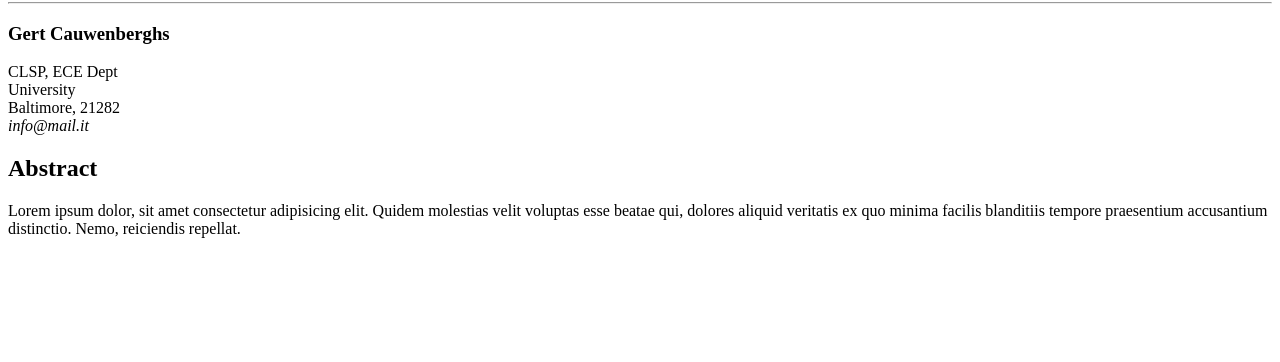
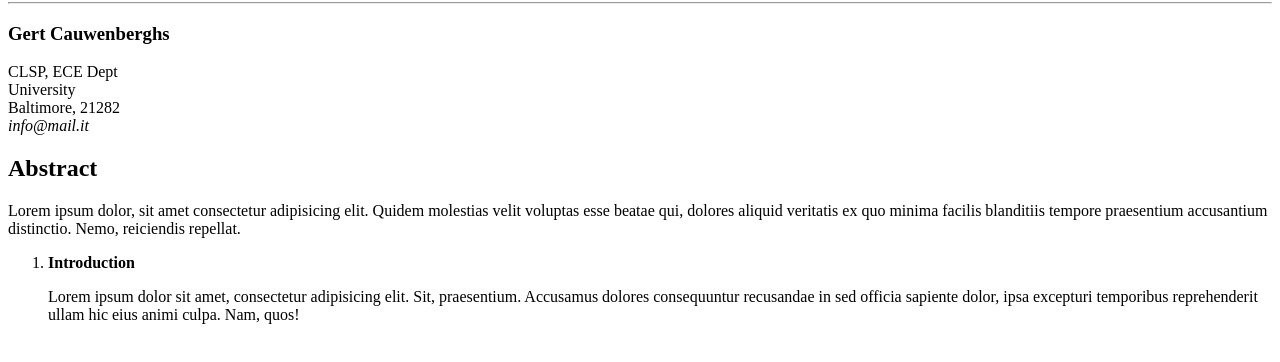
Before and after one commit to emanuele246gi/paper-scientifico, a plain HTML site: page index.html in a window 1280 px wide. Shown: the part 78-440 px from the top of the page. Drawn offline with Linux system fonts and the light colour scheme.

Commit message:
add lista

```diff
--- a/index.html
+++ b/index.html
@@ -29,6 +29,13 @@
         <section>
             <h2>Abstract</h2>
             <p>Lorem ipsum dolor, sit amet consectetur adipisicing elit. Quidem molestias velit voluptas esse beatae qui, dolores aliquid veritatis ex quo minima facilis blanditiis tempore praesentium accusantium distinctio. Nemo, reiciendis repellat.</p>
+
+            <ol>
+                <li>
+                    <strong>Introduction</strong>
+                    <p>Lorem ipsum dolor sit amet, consectetur adipisicing elit. Sit, praesentium. Accusamus dolores consequuntur recusandae in sed officia sapiente dolor, ipsa excepturi temporibus reprehenderit ullam hic eius animi culpa. Nam, quos!</p>
+                </li>
+            </ol>
         </section>
     </main>
     <!-- Fine corpo -->
```
